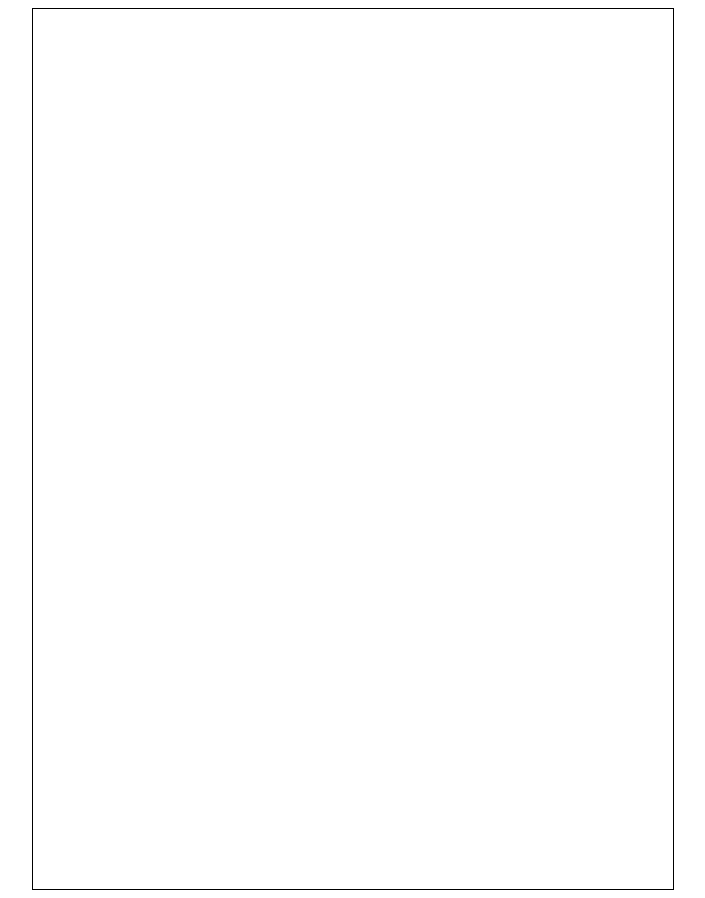
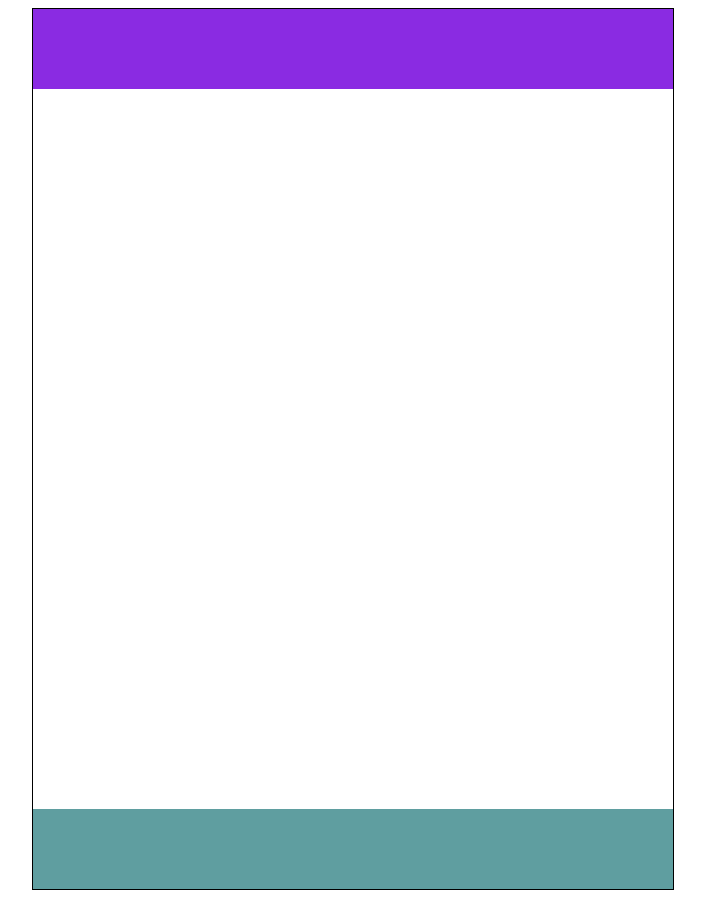
Before and after one commit to Anderson2522/PruebaCorta, a plain HTML site: page index.html in a window 1280 px wide. Shown: the whole page, without its empty margins (287-992 px from the left). Drawn offline with Linux system fonts and the light colour scheme.

Commit message:
Version2

```diff
--- a/footer/index.css
+++ b/footer/index.css
@@ -0,0 +1,6 @@
+.footer {
+    background-color: cadetblue;
+    padding: 40px;
+    text-align: center;
+    margin-top: 45rem;
+}
--- a/header/index.css
+++ b/header/index.css
@@ -0,0 +1,5 @@
+.header {
+    background-color: blueviolet;
+    padding: 40px;
+    text-align: center;
+}
--- a/index.html
+++ b/index.html
@@ -16,6 +16,11 @@
 
     <main class="PruebaCorta">
         <div class="vista1"></div>
+        <div class="header">
+
+        </div>
+        <div class="footer"></div>
+
     </main>
 
 </body>
```
